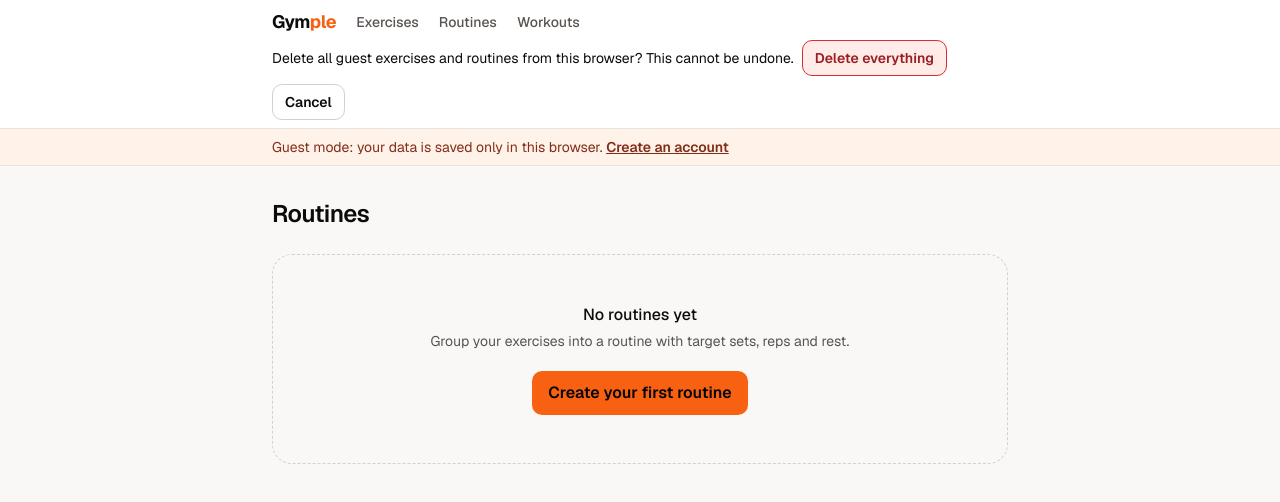
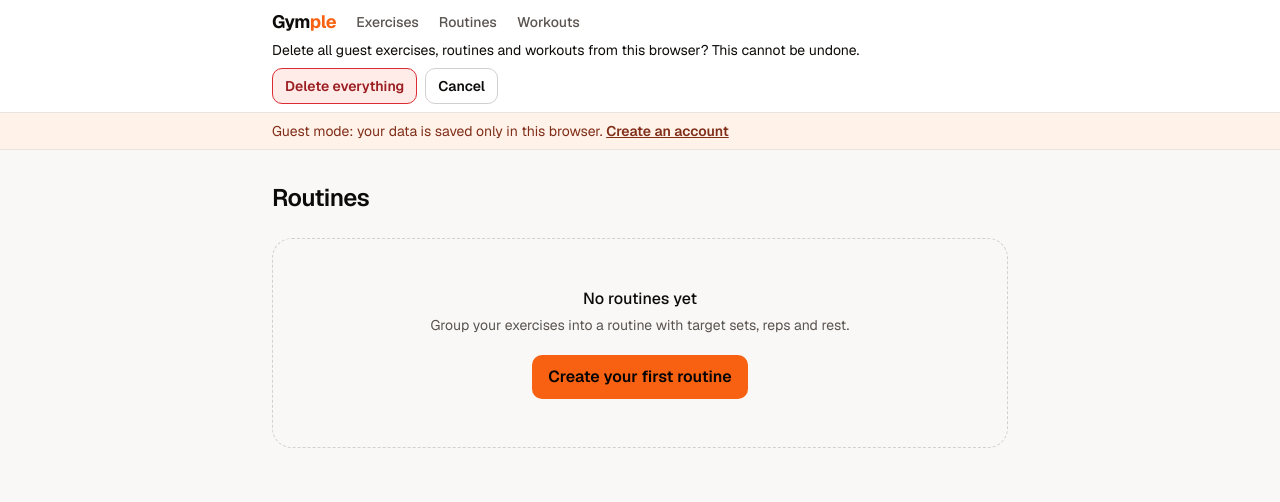
Before and after one commit to MauriMartinezz/gymple, a Next.js app: page /guest/routines in a window 1280 px wide. Both pictures are taken after a click on the button "Delete guest data". Shown: the top 502 px of the page. Built offline with nearby package versions, Linux system fonts and the light colour scheme.

Commit message:
fix(guest): mention workouts when deleting guest data

```diff
--- a/modules/guest/ui/delete-guest-data-button.tsx
+++ b/modules/guest/ui/delete-guest-data-button.tsx
@@ -34,7 +34,7 @@ export function DeleteGuestDataButton() {
   return (
     <div role="alertdialog" aria-labelledby="delete-guest-data-title" className="flex flex-wrap items-center gap-2">
       <p id="delete-guest-data-title" className="text-sm text-fg">
-        Delete all guest exercises and routines from this browser? This cannot be undone.
+        Delete all guest exercises, routines and workouts from this browser? This cannot be undone.
       </p>
       <button type="button" onClick={confirm} className={buttonClass("danger", "sm")}>
         Delete everything
--- a/odd/tasks/roles-and-guest.md
+++ b/odd/tasks/roles-and-guest.md
@@ -50,8 +50,8 @@ Objective: admin, trainer and user roles; trainers coach many students (and stud
 | T1b | S1, S2, S7, S8, S9 | delegated (context backstop) | done (bddfe29, fixes in next commit) | RED: module-missing for every new test file; GREEN: `pnpm test` 559/559, `pnpm test:integration` 102/102, build, tsc, lint clean; mutations (requireAdmin removed from revoke/restore: 6 fail; swapped for requireUser in create: 2 fail) killed |
 | T2 | S3, S4, S7, S11 | delegated (context backstop) | done (93a4344, fix 8bf5d7c) | RED: module-missing for 5 unit files, then actions/loaders; GREEN: `pnpm test` 682/682, `pnpm test:integration` 118/118, build, tsc, lint clean; mutations (no active-trainer condition: 5 fail; no link condition: 7 fail; active workouts shown: 2 fail; no self-join check: 3 fail) killed |
 | T3 | S3, S10, S12 | delegated (context backstop) | done (ad540ac) | RED: module-missing for new files, 3 session-view assertion failures; GREEN: `pnpm test` 767/767, `pnpm test:integration` 131/131, build, tsc, lint clean; mutations (no active-trainer check: 2 fail; no exercise ownership: 4 fail; no finished-workout check on comments: 1 fail) killed |
-| T4a | S5, S13 | delegated (context backstop) | written (e242b22); verification with T4b | RED: module-missing for every new file; 6 signed-in markup snapshots taken before the refactor still match; GREEN: `pnpm test` 836/836, `pnpm test:integration` 131/131, build, tsc, lint clean; no-server-import check killed by importing `ExerciseList` |
-| T4b | S5, S13 | delegated (context backstop) | written (e146118); independent verification of T4a+T4b running | RED: module-missing for 3 files + 7 storage tests; 7 signed-in markup snapshots taken before the split still match; GREEN: `pnpm test` 915/915, `pnpm test:integration` 131/131, build, tsc, lint clean; mutations (guest screen importing signed-in set-forms; unit of work writing straight to storage: 6 fail) killed |
+| T4a | S5, S13 | delegated (context backstop) | done (e242b22) | RED: module-missing for every new file; 6 signed-in markup snapshots taken before the refactor still match; GREEN: `pnpm test` 836/836, `pnpm test:integration` 131/131, build, tsc, lint clean; no-server-import check killed by importing `ExerciseList` |
+| T4b | S5, S13 | delegated (context backstop) | done (e146118, copy fix in next commit) | RED: module-missing for 3 files + 7 storage tests; 7 signed-in markup snapshots taken before the split still match; GREEN: `pnpm test` 915/915, `pnpm test:integration` 131/131, build, tsc, lint clean; mutations (guest screen importing signed-in set-forms; unit of work writing straight to storage: 6 fail) killed |
 
 - T1a — Sign-up with email verification: `EmailSender` port + SMTP adapter + fake, better-auth verification config, `/signup` and verification-result pages, login handling of unverified accounts, Mailpit service, seed marks accounts verified, docs. Risk: items 2 (auth) and 5 (new dependency).
 - T1b — Roles and admin (S1, S2, S7): admin flag and trainer status on users (+ migration), first admin via seed, admin screens to create/certify, deactivate and edit trainers.
@@ -80,3 +80,4 @@ Objective: admin, trainer and user roles; trainers coach many students (and stud
 - **L16** The co-trainer comment visibility question got no answer; current behaviour stays (each trainer sees only their own comments; the student sees all). T4 written as S13 and split into T4a/T4b. Finding: forms already take `action: (state, formData) => Promise<state>`, and every repository has a shared contract suite, so browser adapters can be proven equivalent.
 - **L17** T4a written by a bounded writer: `modules/guest` (storage key `gymple.guest` v1, `GUEST_USER_ID = 1`, unreadable data is never overwritten, cross-tab refresh), browser exercise/routine repositories passing the shared contracts, `/guest` pages; signed-in list/form modules split into presentational views + form-state helpers (markup pinned by snapshots), `cancelHref` props with old defaults. Not tried in a real browser yet. One independent verifier will cover T4a and T4b together (item 3: shared signed-in UI refactor). Open: should the banner say guest data is not carried over on sign-up?
 - **L18** T4b written by a bounded writer (commit e146118): snapshot gains `sessions` + id counters (still v1; pre-T4b snapshots read as no sessions); browser session repository passes the shared contract; browser unit of work runs on a private snapshot copy and writes once; shared `session-form-state.ts`, `session-form-commands.ts`, `session-reads.ts`; signed-in session components split into views + thin wrappers. Guest history/detail pages copy the signed-in markup (the signed-in pages were outside the writer's surface) — follow-up to extract shared views. Not tried in a real browser yet. Independent verifier launched for T4a+T4b (item 3).
+- **L19** Independent verifier on T4a+T4b: S5, S13 and the S8 choice PASS, no blockers. Real headless Chromium runs: zero non-GET requests, no server actions, empty console (no hydration errors); quota failure during "Save and update routine" left storage byte-identical; corrupted/unknown-version data never overwritten; pre-T4b snapshots readable; no id reuse after discard. Signed-in output byte-identical to baseline over 16 component renders and 38 session action calls. Parent fixed advisory 1: the delete confirmation now says "exercises, routines and workouts". Open advisories: two tabs saving at the same instant → last write wins; guest history/detail duplicate signed-in markup (follow-up). Feature T1a–T4b complete; push/PR are the user's decision.
```
